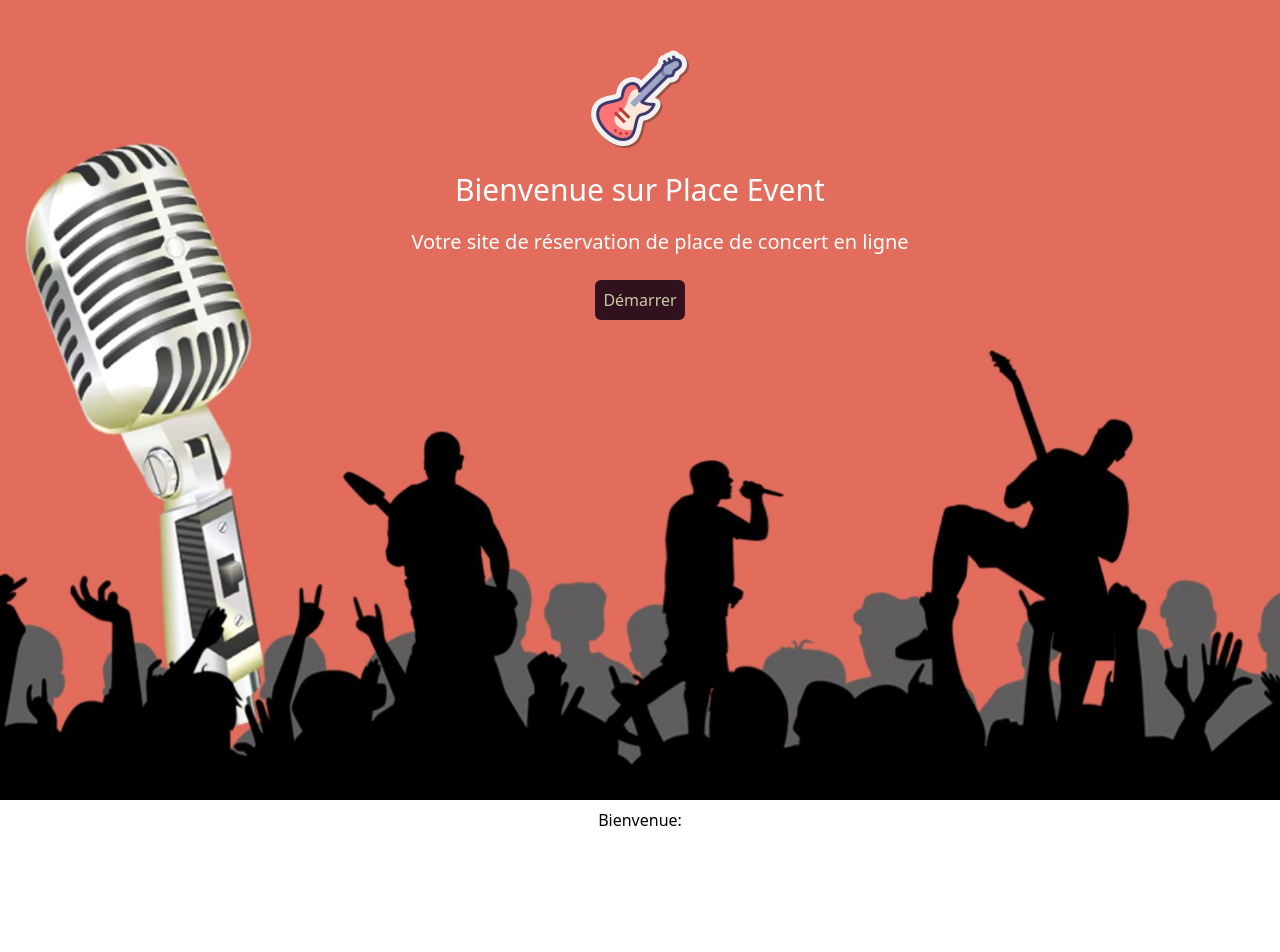
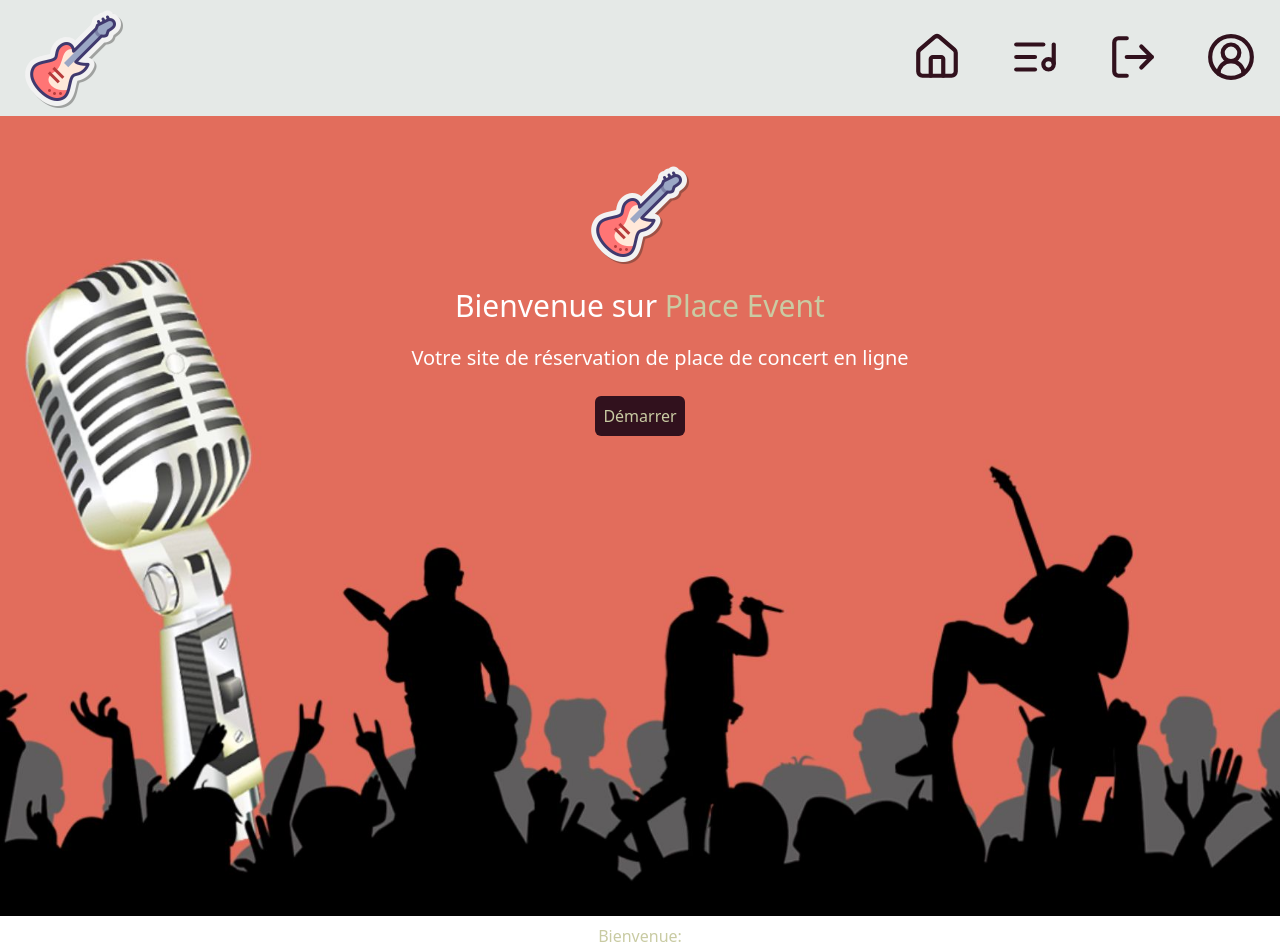
Before and after one commit to Pierrejuppin/placeevent-harmonia, a React (Vite) app in the folder client/: page / in a window 1280 px wide. Shown: the top 952 px of the page. Before the commit the page ends 840 px from the top, so only its background shows below. Built offline with nearby package versions, Linux system fonts and the light colour scheme; no server answers.

Commit message:
feat: Adding disconnection

```diff
--- a/client/src/App.jsx
+++ b/client/src/App.jsx
@@ -4,6 +4,7 @@ import { Outlet } from "react-router-dom";
 import { ToastContainer, Bounce } from "react-toastify";
 import "react-toastify/dist/ReactToastify.css";
 import fetchAuth from "./lib/auth";
+import Navbar from "./components/Navbar";
 
 function App() {
   const [currentUser, setCurrentUser] = useState(null);
@@ -26,9 +27,11 @@ function App() {
         theme="colored"
         transition={Bounce}
       />
-
+      <Navbar currentUser={currentUser} setCurrentUser={setCurrentUser} />
       <Outlet context={{ currentUser, setCurrentUser }} />
-      <p className="p-2 text-center">Bienvenue: {currentUser?.first_name}</p>
+      <p className="p-2 text-center text-GreenComp">
+        Bienvenue: {currentUser?.first_name}
+      </p>
     </>
   );
 }
--- a/client/src/components/Navbar.jsx
+++ b/client/src/components/Navbar.jsx
@@ -1,8 +1,11 @@
+/* eslint-disable react/prop-types */
+
 import { NavLink } from "react-router-dom";
-import { House, CalendarDays, ListMusic, CircleUserRound } from "lucide-react";
+import { House, LogOut, ListMusic, CircleUserRound } from "lucide-react";
 import logo from "../../static/images/rockicon.png";
+import handleLogOut from "../lib/logout";
 
-export default function Navbar() {
+export default function Navbar({ setCurrentUser }) {
   return (
     <div className="shadow bg-WhiteComp bg-screen">
       <div className="md:flex md:justify-between md:items-center">
@@ -22,12 +25,14 @@ export default function Navbar() {
           >
             <ListMusic color="#31111D" size={50} />
           </NavLink>
-          <NavLink
-            to="/"
+          <button
+            type="button"
+            label="Déconnexion"
+            onClick={() => handleLogOut(setCurrentUser)}
             className="border-b-2 border-transparent transition-colors duration-300 transform hover:text-gray-200 hover:border-GreenComp mx-1.5 sm:mx-6"
           >
-            <CalendarDays color="#31111D" size={50} />
-          </NavLink>
+            <LogOut color="#31111D" size={50} />
+          </button>
           <NavLink
             to="/profile"
             className="border-b-2 border-transparent  transition-colors duration-300 transform hover:text-gray-200 hover:border-GreenComp mx-1.5 sm:mx-6"
--- /dev/null
+++ b/client/src/lib/logout.js
@@ -0,0 +1,16 @@
+import axios from "axios";
+import { toast } from "react-toastify";
+
+const handleLogOut = async (setCurrentUser) => {
+  try {
+    await axios.get(`${import.meta.env.VITE_API_URL}/api/auth/logout`, {
+      withCredentials: true,
+    });
+    toast.success("Déconnexion réussie");
+    setCurrentUser(null);
+  } catch (error) {
+    toast.error("Erreur lors de la déconnexion");
+  }
+};
+
+export default handleLogOut;
--- a/client/src/pages/HomePage.jsx
+++ b/client/src/pages/HomePage.jsx
@@ -8,7 +8,7 @@ export default function HomePage() {
         <div className="pt-12">
           <img src={logo} alt="Logo" className="h-25 w-25 mx-auto " />
           <h1 className="text-center text-3xl text-white mt-6">
-            Bienvenue sur <span className="text-GreenBlue">Place Event</span>
+            Bienvenue sur <span className="text-GreenComp">Place Event</span>
           </h1>
           <p className="pt-5 ml-10 text-xl text-white lg:text-center">
             Votre site de réservation de place de concert en ligne
--- a/client/src/pages/ListEventPage.jsx
+++ b/client/src/pages/ListEventPage.jsx
@@ -1,7 +1,6 @@
 import { useState, useEffect } from "react";
 import axios from "axios";
 import { Link } from "react-router-dom";
-import Navbar from "../components/Navbar";
 
 export default function ListEventPage() {
   const [events, setEvents] = useState([]);
@@ -43,8 +42,7 @@ export default function ListEventPage() {
         );
 
   return (
-    <div className="bg-cover h-screen bg-backgroundpc4 no-scrollbar">
-      <Navbar />
+    <div className="bg-cover bg-repeat h-screen bg-backgroundpc4 no-scrollbar">
       <div className="container mx-auto p-4">
         <h1 className="text-3xl font-bold mb-4">Liste des événements</h1>
 
@@ -58,7 +56,7 @@ export default function ListEventPage() {
           <select
             value={selectedCategory}
             onChange={(e) => setSelectedCategory(e.target.value)}
-            className="block appearance-none w-full bg-WhiteComp border border-gray-400 hover:border-gray-500 px-4 py-2 pr-8 rounded shadow leading-tight focus:outline-none focus:shadow-outline"
+            className="block w-48 text-sm appearance-none bg-WhiteComp border border-BrownComp hover:border-BrownComp px-4 py-2 pr-8 rounded shadow leading-tight focus:outline-none focus:shadow-outline"
           >
             <option value="all">Toutes les catégories</option>
             {categories.map((category) => (
@@ -69,7 +67,7 @@ export default function ListEventPage() {
           </select>
         </div>
 
-        <div className="grid grid-cols-1 sm:grid-cols-2 md:grid-cols-3 lg:grid-cols-4 gap-4">
+        <div className="grid grid-cols-2 sm:grid-cols-3 md:grid-cols-4 lg:grid-cols-5 gap-4">
           {filteredEvents.map((event) => (
             <div
               key={event.event_id}
@@ -78,24 +76,28 @@ export default function ListEventPage() {
               <img
                 src={event.image}
                 alt={event.name}
-                className="w-full h-48 object-cover"
+                className="w-full h-32 object-cover"
               />
-              <div className="py-5 px-4 text-center">
-                <h2 className="text-xl font-bold mb-2">{event.name}</h2>
-                <p className="text-BrownComp mb-2">{event.city}</p>
-                <p className="text-BrownComp mb-2">{event.date}</p>
-                <p className="text-BrownComp mb-4">{event.description}</p>
-                <div className="text-BrownComp mb-2">
+              <div className="py-2 px-2 text-center">
+                <h2 className="font-bold mb-1 text-sm">{event.name}</h2>
+                <p className="text-BrownComp mb-1 text-xs">{event.city}</p>
+                <p className="text-BrownComp mb-1 text-xs">{event.date}</p>
+                <p className="text-BrownComp mb-2 text-xs">
+                  {event.description}
+                </p>
+                <div className="text-BrownComp mb-1 text-xs">
                   Artiste: {event.artist}
                 </div>
-                <div className="text-BrownComp mb-4">Prix: {event.price}€</div>
+                <div className="text-BrownComp mb-2 text-xs">
+                  Prix: {event.price}€
+                </div>
                 <Link
                   to={`/reservation/${event.event_id}`}
                   className="text-GreenComp hover:text-GreenComp"
                 >
                   <button
                     type="button"
-                    className="text-GreenComp  font-main bg-BrownComp text-xl mx-auto px-3 py-1 rounded-md flex justify-center items-center gap-4 lg:mx-0"
+                    className="text-GreenComp font-main bg-BrownComp text-xs mx-auto px-2 py-1 rounded-md flex justify-center items-center gap-4 lg:mx-0"
                   >
                     Réserver
                   </button>
--- a/client/src/pages/ReservationPage.jsx
+++ b/client/src/pages/ReservationPage.jsx
@@ -3,7 +3,6 @@ import { useParams, useOutletContext } from "react-router-dom";
 import axios from "axios";
 import { toast } from "react-toastify";
 import "react-toastify/dist/ReactToastify.css";
-import Navbar from "../components/Navbar";
 
 export default function ReservationPage() {
   const { id } = useParams();
@@ -45,7 +44,6 @@ export default function ReservationPage() {
 
   return (
     <div className="bg-cover h-screen bg-backgroundpc3 no-scrollbar">
-      <Navbar />
       <h1 className="text-3xl font-bold mb-4">Page de réservation</h1>
       <div className="bg-WhiteComp w-full max-w-xs mx-auto overflow-hidden rounded-lg shadow-lg ">
         <img
--- a/client/src/pages/UserProfilePage.jsx
+++ b/client/src/pages/UserProfilePage.jsx
@@ -2,7 +2,6 @@ import { useEffect, useState } from "react";
 import axios from "axios";
 import { useOutletContext } from "react-router-dom";
 import { toast } from "react-toastify";
-import Navbar from "../components/Navbar";
 
 export default function UserProfilePage() {
   const { currentUser } = useOutletContext();
@@ -27,14 +26,13 @@ export default function UserProfilePage() {
   }, [currentUser]);
 
   return (
-    <>
-      <Navbar />
-      <div className="bg-cover h-screen bg-backgroundpc3 text-BrownComp container mx-auto px-4 py-8">
-        <h1 className="text-2xl font-bold mb-4">
-          Vos réservations {currentUser?.first_name} :
+    <div className="bg-cover h-screen bg-backgroundpc3 text-BrownComp">
+      <h1 className="text-2xl font-bold mb-4 p-2">
+        Vos réservations{" "}
+        <span className="text-GreenComp">{currentUser?.first_name}</span> :
       </h1>
       {reservations.length > 0 ? (
-          <div className="grid grid-cols-1 sm:grid-cols-2 lg:grid-cols-3 gap-6">
+        <div className="grid grid-cols-1 sm:grid-cols-2 lg:grid-cols-3 gap-6 p-2">
           {reservations.map((reservation) => (
             <div
               key={reservation.reservation_id}
@@ -43,6 +41,7 @@ export default function UserProfilePage() {
               <h3 className="text-xl font-bold mb-2">{reservation.name}</h3>
               <p className="text-gray-600 mb-1">{reservation.date}</p>
               <p className="text-gray-600 mb-1">{reservation.artist}</p>
+              <p className="text-gray-600 mb-1">{reservation.city}</p>
             </div>
           ))}
         </div>
@@ -50,6 +49,5 @@ export default function UserProfilePage() {
         <p>Aucune réservation trouvée.</p>
       )}
     </div>
-    </>
   );
 }
```
Also changed, not shown: 1 other file (tests, documents, lock files or other folders). Lines whose indentation alone changed are shown as unchanged.
